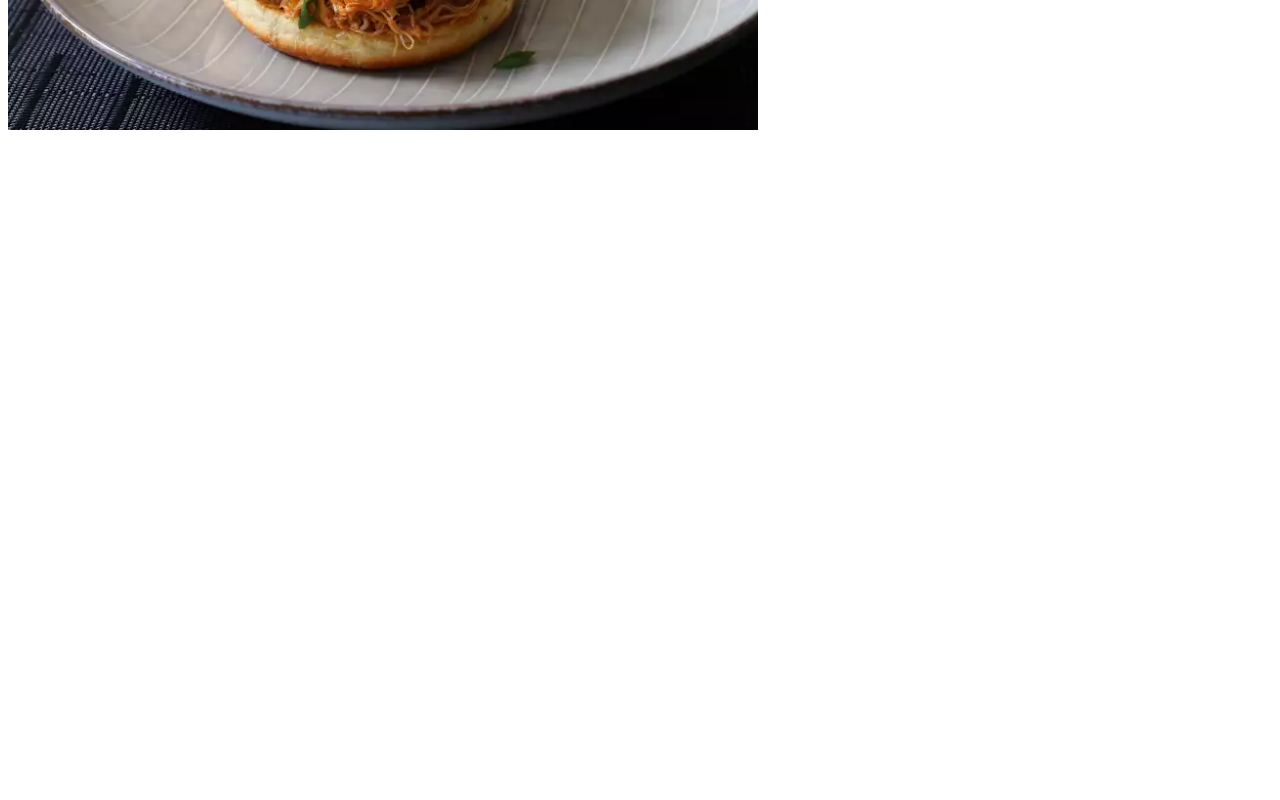
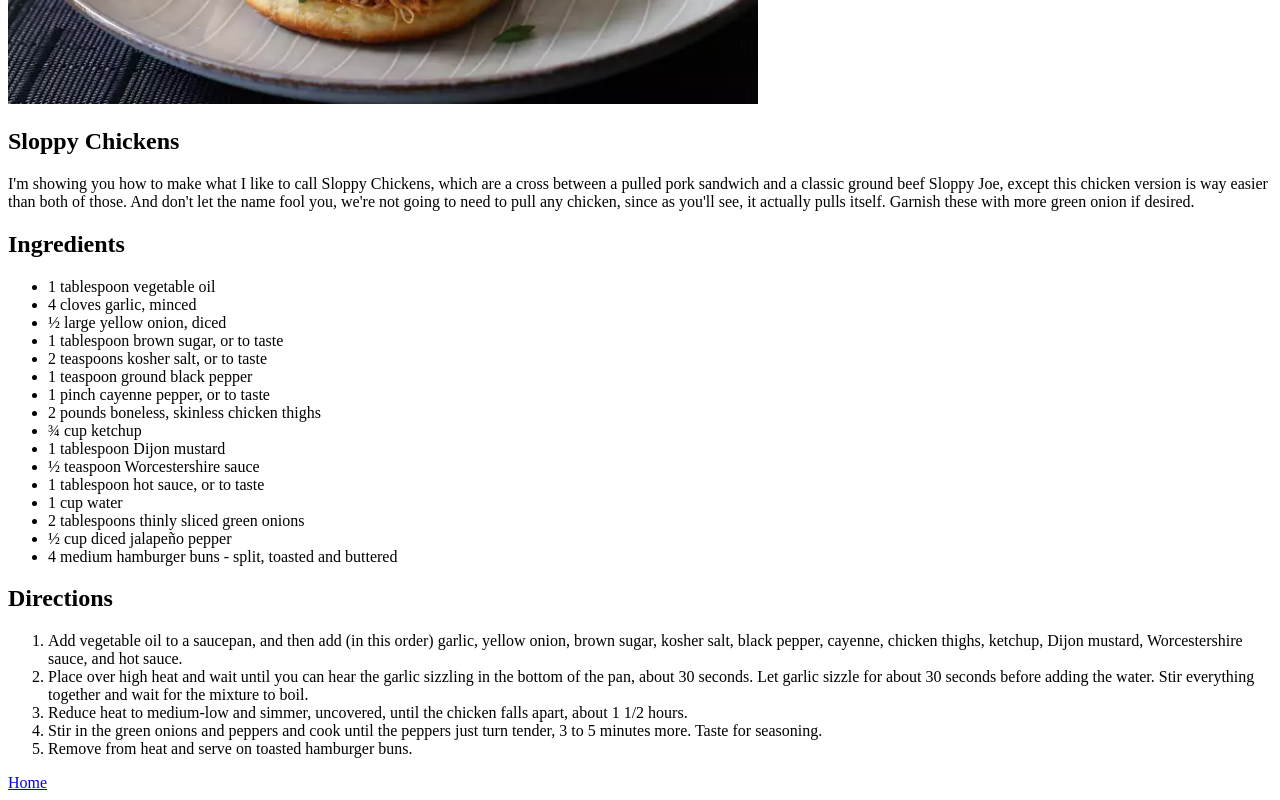
Before and after one commit to oliver13049/odin-recipes, a plain HTML site: page recipes/sloppy-chicken.html in a window 1280 px wide. Shown: the part 476-1276 px from the top of the page. Before the commit the page ends 800 px from the top, so only its background shows below. Drawn offline with Linux system fonts and the light colour scheme.

Commit message:
Enhance sloppy chicken recipe page with detailed ingredients and directions

```diff
--- a/recipes/sloppy-chicken.html
+++ b/recipes/sloppy-chicken.html
@@ -6,8 +6,37 @@
     <title>Pulled Chicken Sloppy Joes (Sloppy Chickens)</title>
 </head>
 <body>
+    <h1>Pulled Chicken Sloppy Joes (Sloppy Chickens)</h1>
+    <img src="../images/sloppy-chickens.webp" alt="Picture of a Sloppy Chicken Sandwich" width="750">
+    <h2>Sloppy Chickens</h2>
+    <p>I'm showing you how to make what I like to call Sloppy Chickens, which are a cross between a pulled pork sandwich and a classic ground beef Sloppy Joe, except this chicken version is way easier than both of those. And don't let the name fool you, we're not going to need to pull any chicken, since as you'll see, it actually pulls itself. Garnish these with more green onion if desired.</p>
+    <h2>Ingredients</h2>
+    <ul>
+        <li>1 tablespoon vegetable oil</li>
+        <li>4 cloves garlic, minced</li>
+        <li>½ large yellow onion, diced</li>
+        <li>1 tablespoon brown sugar, or to taste</li>
+        <li>2 teaspoons kosher salt, or to taste</li>
+        <li>1 teaspoon ground black pepper</li>
+        <li>1 pinch cayenne pepper, or to taste</li>
+        <li>2 pounds boneless, skinless chicken thighs</li>
+        <li>¾ cup ketchup</li>
+        <li>1 tablespoon Dijon mustard</li>
+        <li>½ teaspoon Worcestershire sauce</li>
+        <li>1 tablespoon hot sauce, or to taste</li>
+        <li>1 cup water</li>
+        <li>2 tablespoons thinly sliced green onions</li>
+        <li>½ cup diced jalapeño pepper</li>
+        <li>4 medium hamburger buns - split, toasted and buttered</li>
+    </ul>
+    <h2>Directions</h2>
+    <ol>
+        <li>Add vegetable oil to a saucepan, and then add (in this order) garlic, yellow onion, brown sugar, kosher salt, black pepper, cayenne, chicken thighs, ketchup, Dijon mustard, Worcestershire sauce, and hot sauce.</li>
+        <li>Place over high heat and wait until you can hear the garlic sizzling in the bottom of the pan, about 30 seconds. Let garlic sizzle for about 30 seconds before adding the water. Stir everything together and wait for the mixture to boil.</li>
+        <li>Reduce heat to medium-low and simmer, uncovered, until the chicken falls apart, about 1 1/2 hours.</li>
+        <li>Stir in the green onions and peppers and cook until the peppers just turn tender, 3 to 5 minutes more. Taste for seasoning.</li>
+        <li>Remove from heat and serve on toasted hamburger buns.</li>
+    </ol>
     <a href="../index.html">Home</a>
-    <h1>Pulled Chicken Sloppy Joes (Sloppy Chickens)</h1>
-    <img src="../images/sloppy-chickens.webp" alt="Picture of a Sloppy Chicken sandwich" width="750">
 </body>
 </html>
```
